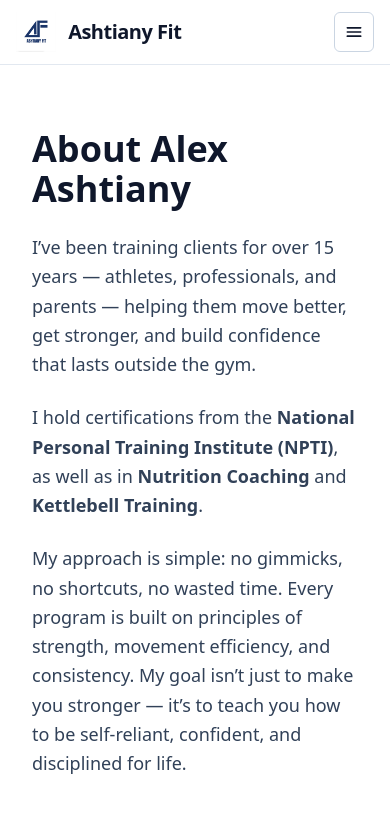
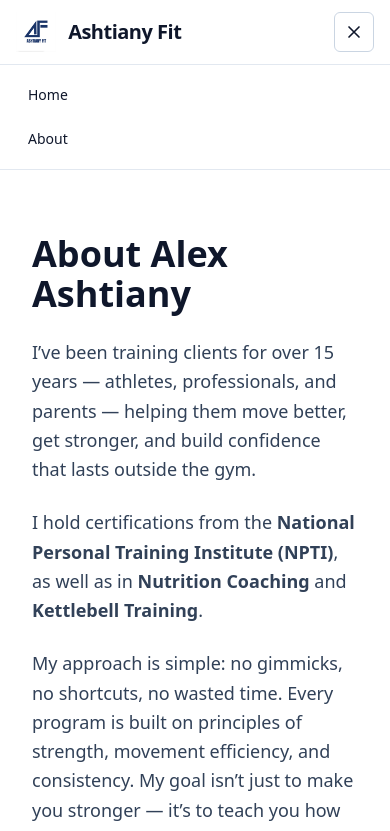
Before and after one commit to AlexDevOp4/Ashtiany_Fit, a website: page public/about.html in a window 390 px wide. Both pictures are taken after a click on the button "Toggle navigation". Shown: the top 831 px of the page. Drawn offline with nearby package versions, Linux system fonts and the light colour scheme.

Commit message:
fixing navbar

```diff
--- a/public/about.html
+++ b/public/about.html
@@ -279,4 +279,6 @@
       document.getElementById("year").textContent = new Date().getFullYear();
     </script>
   </body>
+
+  <script type="text/javascript" src="./js/about.js"></script>
 </html>
--- /dev/null
+++ b/public/js/about.js
@@ -0,0 +1,14 @@
+(function () {
+  const btn = document.getElementById("nav-toggle");
+  const menu = document.getElementById("mobile-menu");
+  const openI = document.getElementById("icon-open");
+  const closeI = document.getElementById("icon-close");
+  if (!btn || !menu) return;
+  btn.addEventListener("click", () => {
+    const expanded = btn.getAttribute("aria-expanded") === "true";
+    btn.setAttribute("aria-expanded", String(!expanded));
+    menu.classList.toggle("hidden", expanded);
+    openI.classList.toggle("hidden", !expanded);
+    closeI.classList.toggle("hidden", expanded);
+  });
+})();
```
Also changed, not shown: public/js/booking.js (+15 -0 lines).
